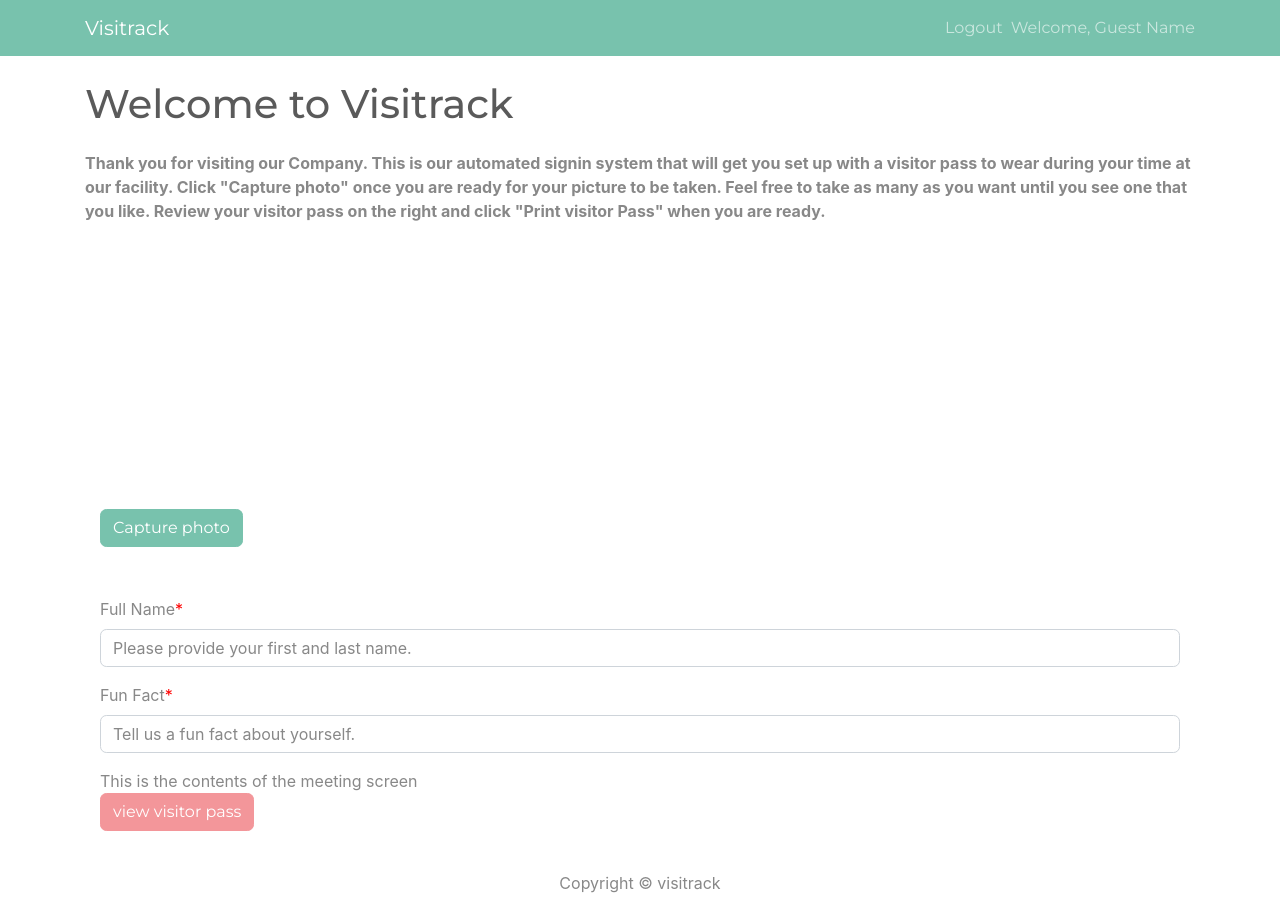
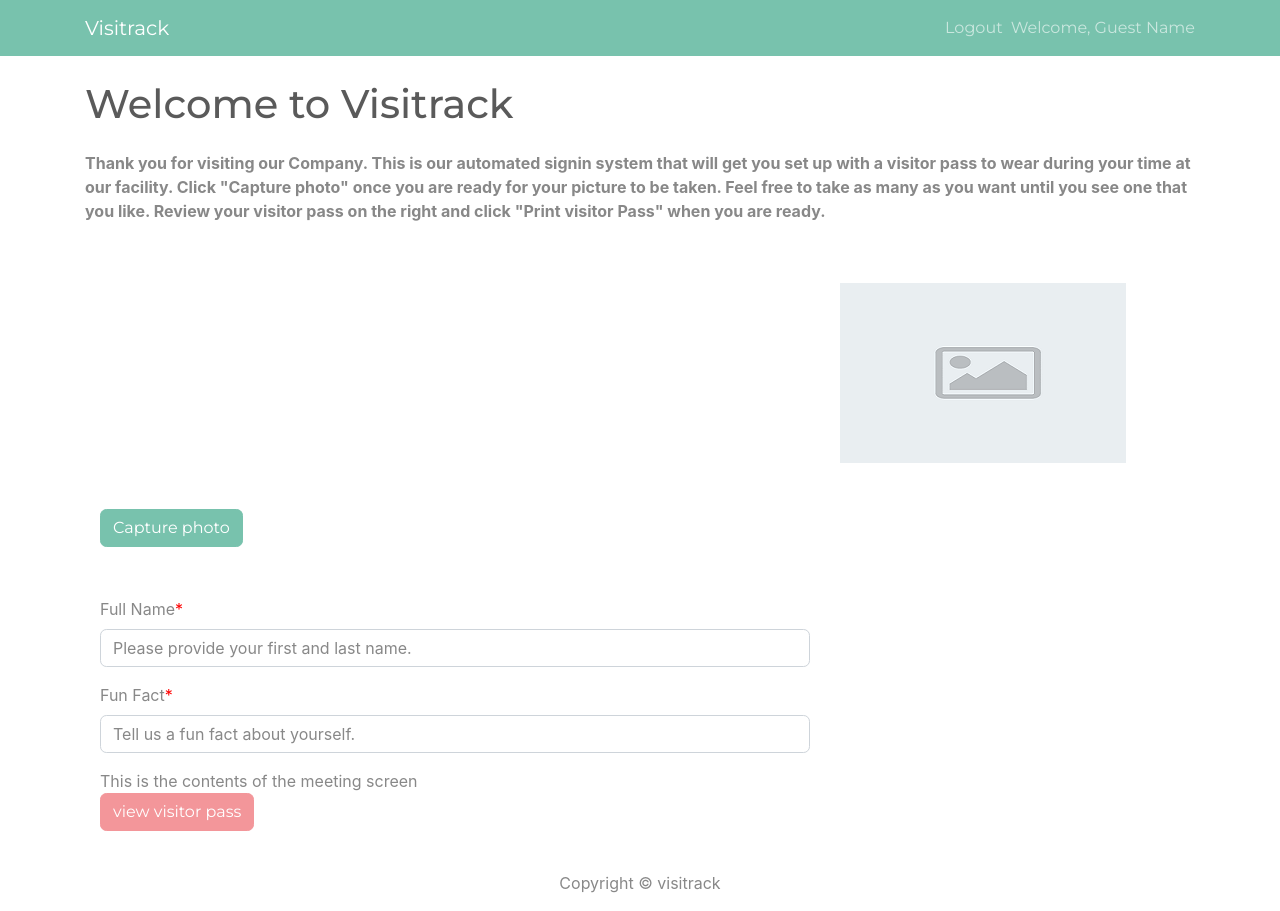
Before and after one commit to drake12395/visiTrack, a React (Create React App) app in the folder frontend/: page / in a window 1280 px wide. Built offline with nearby package versions, Linux system fonts and the light colour scheme; no server answers.

Commit message:
col, image, and placeholder to view trial photos

```diff
--- a/frontend/src/components/WebcamCapture.js
+++ b/frontend/src/components/WebcamCapture.js
@@ -5,7 +5,7 @@ import { Form } from 'react-bootstrap';
 import PassPreviewScreen from '../screens/PassPreviewScreen';
 import meetings from '../meetings';
 import Meeting from '../screens/Meeting';
-import { Button, Container, Row, Col } from 'react-bootstrap';
+import { Button, Container, Row, Col, Image } from 'react-bootstrap';
 
 const WebcamCapture = ({ match }) => {
   const meeting = meetings.find((m) => m._id === 3);
@@ -105,8 +105,16 @@ const WebcamCapture = ({ match }) => {
                 </Button>
               </Form>
             </Col>
-
-            <br />
+            <Col xs={6} md={4}>
+              {imgSrc === null ? (
+                <Image
+                  variant='top'
+                  src='images/default-placeholder-image.png'
+                />
+              ) : (
+                <Image variant='top' src={imgSrc} />
+              )}
+            </Col>
           </Row>
         </Container>
       ) : (
```
